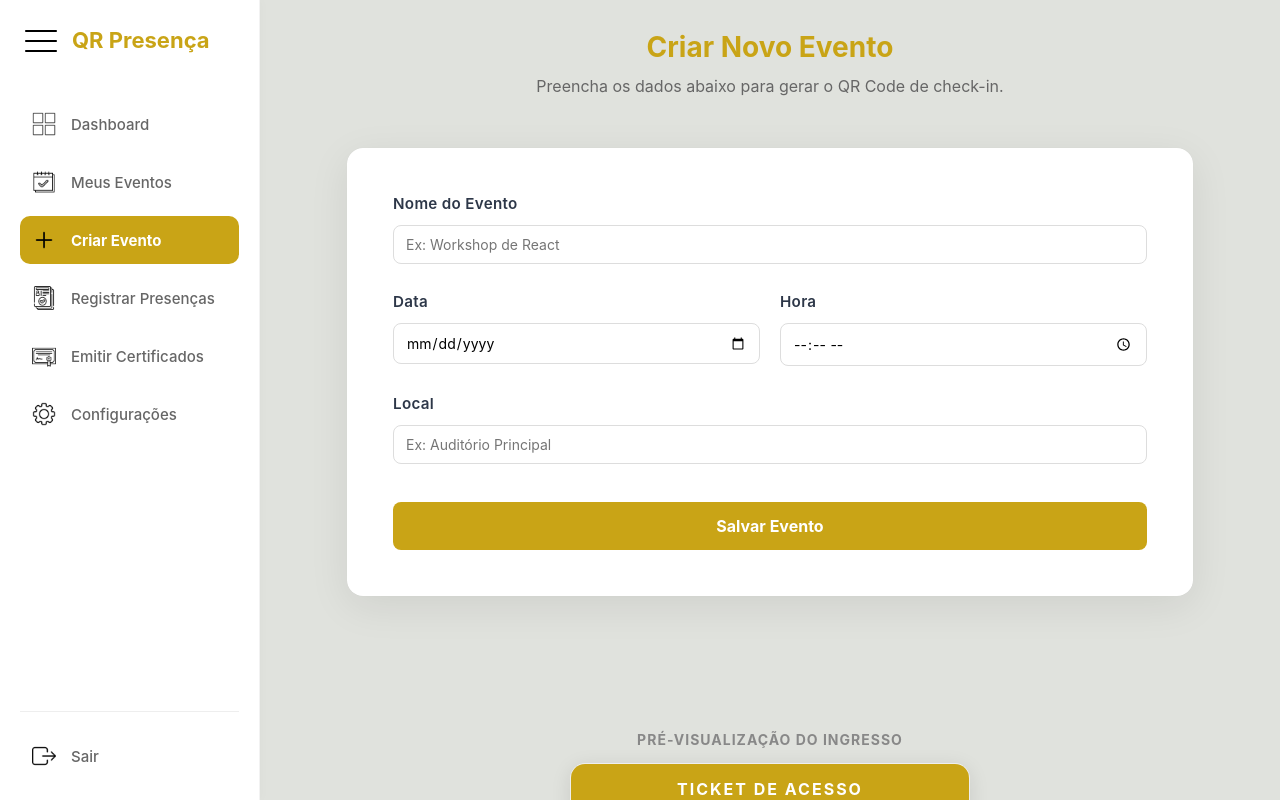
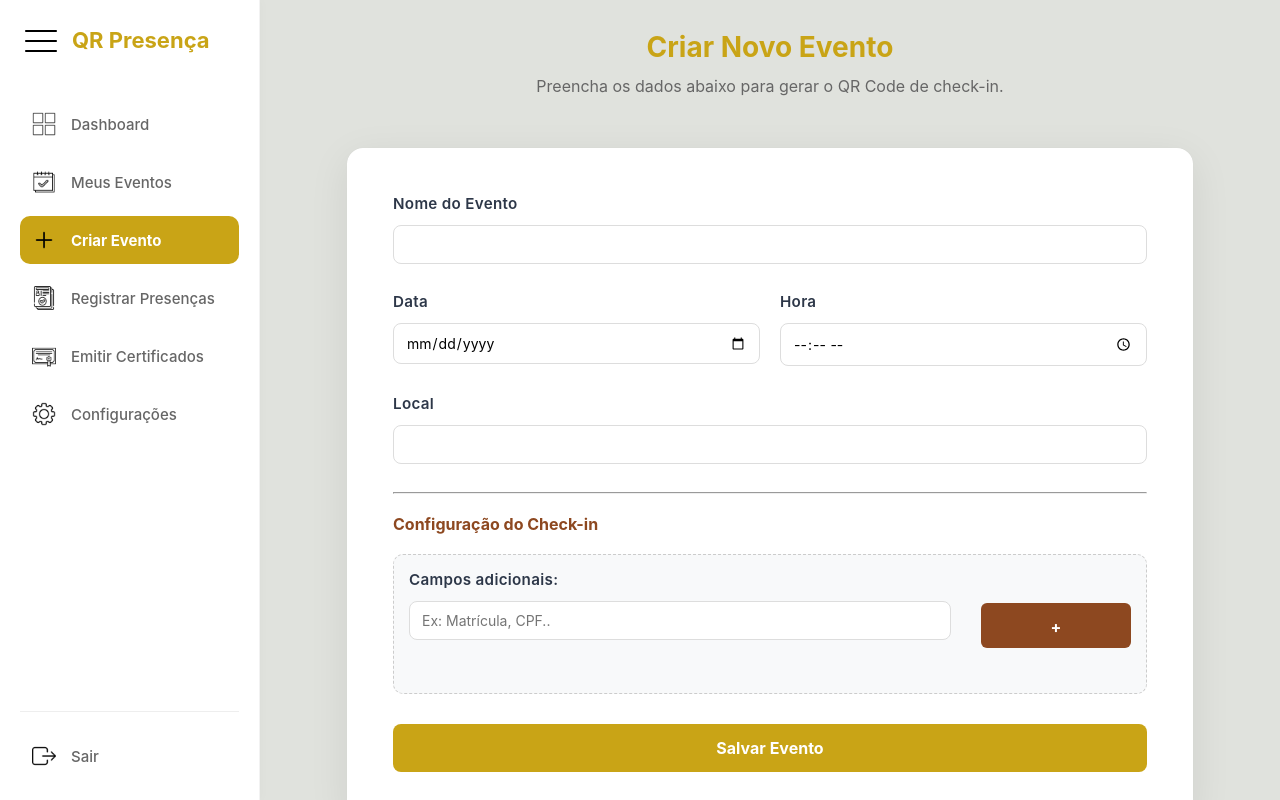
Before and after one commit to AmandaMaiaSM/QRCode_Presenca, a React (Vite) app: page /eventos/novo in a window 1280 px wide. Built offline with nearby package versions, Linux system fonts and the light colour scheme.

Commit message:
feat: ajustes e correções no fluxo de eventos e check-in, porem erro no checkin

```diff
--- a/src/pages/CheckInPublic/index.jsx
+++ b/src/pages/CheckInPublic/index.jsx
@@ -1,16 +1,29 @@
-import React, { useState } from "react";
-import { useParams } from "react-router-dom"; // Para pegar o ID do evento na URL
+import React, { useState, useEffect } from "react";
+import { useParams } from "react-router-dom";
 import "./styles.css";
 
 export default function CheckInPublic() {
   const { id } = useParams();
   const [sucesso, setSucesso] = useState(false);
+  const [configEvento, setConfigEvento] = useState(null);
+  const [form, setForm] = useState({}); // Começa como objeto vazio
 
-  const [form, setForm] = useState({
-    nome: "",
-    email: "",
-    telefone: ""
-  });
+  // 1. Carrega o evento ao mudar o id
+  useEffect(() => {
+    const eventos = JSON.parse(localStorage.getItem('meus_eventos') || '[]');
+    const eventoEncontrado = eventos.find(e => e.id === id);
+    setConfigEvento(eventoEncontrado || null);
+  }, [id]);
+
+  // 2. Inicializa o form quando configEvento mudar
+  useEffect(() => {
+    if (!configEvento) return;
+    const initialForm = { nome: "", email: "", telefone: "" };
+    configEvento.camposPersonalizados?.forEach(campo => {
+      initialForm[campo.name] = "";
+    });
+    setForm(initialForm);
+  }, [configEvento]);
 
   const handleChange = (e) => {
     setForm({ ...form, [e.target.name]: e.target.value });
@@ -19,11 +32,10 @@ export default function CheckInPublic() {
   const handleSubmit = (e) => {
     e.preventDefault();
 
-    //  BANCO DE DADOS
-    console.log("Dados recebidos do evento:", id);
-    console.log("Participante:", form);
+    // Aqui você enviaria 'form' para o banco.
+    // Ele já contém NOME, EMAIL, TELEFONE + CAMPOS EXTRAS.
+    console.log("Participante registrado no evento:", id, form);
 
-    // Se deu certo ou  o sucesso
     setSucesso(true);
   };
 
@@ -31,7 +43,6 @@ export default function CheckInPublic() {
     return (
       <div className="checkin-container success">
         <div className="success-card">
-          <div className="icon-check"></div>
           <h1>Presença Confirmada!</h1>
           <p>Obrigado, <strong>{form.nome}</strong>.</p>
           <p>Registrado com sucesso.</p>
@@ -40,51 +51,51 @@ export default function CheckInPublic() {
     );
   }
 
+  // Caso o evento não seja encontrado
+  if (!configEvento) {
+    return <div className="checkin-container">Evento não encontrado ou carregando...</div>;
+  }
+
   return (
     <div className="checkin-container">
       <div className="checkin-card">
         <header className="checkin-header">
           <h2>Bem-vindo(a)!</h2>
-          <p>Confirme sua presença no evento.</p>
-          <span className="event-id-badge">ID do Evento: {id}</span>
+          <p>Confirme sua presença em: <strong>{configEvento.nome}</strong></p>
+          <span className="event-id-badge">ID: {id}</span>
         </header>
 
         <form onSubmit={handleSubmit} className="checkin-form">
+          {/* --- CAMPOS PADRÃO --- */}
           <div className="form-group">
             <label>Nome Completo</label>
-            <input
-              type="text"
-              name="nome"
-              placeholder="Digite seu nome"
-              required
-              value={form.nome}
-              onChange={handleChange}
-            />
+            <input type="text" name="nome" required value={form.nome || ""} onChange={handleChange} />
           </div>
 
           <div className="form-group">
             <label>E-mail</label>
-            <input
-              type="email"
-              name="email"
-              placeholder="seu@email.com"
-              required
-              value={form.email}
-              onChange={handleChange}
-            />
+            <input type="email" name="email" required value={form.email || ""} onChange={handleChange} />
           </div>
 
           <div className="form-group">
             <label>Telefone / WhatsApp</label>
-            <input
-              type="tel"
-              name="telefone"
-              placeholder="(xx) 9xxxx-xxxx"
-              required
-              value={form.telefone}
-              onChange={handleChange}
-            />
+            <input type="tel" name="telefone" required value={form.telefone || ""} onChange={handleChange} />
           </div>
+
+          {/* --- CAMPOS DINÂMICOS (O que faltava) --- */}
+          {configEvento.camposPersonalizados && configEvento.camposPersonalizados.map((campo) => (
+            <div className="form-group" key={campo.id}>
+              <label>{campo.label}</label>
+              <input
+                type="text"
+                name={campo.name}
+                placeholder={`Digite seu ${campo.label}`}
+                required
+                value={form[campo.name] || ""}
+                onChange={handleChange}
+              />
+            </div>
+          ))}
 
           <button type="submit" className="btn-confirm">
             CONFIRMAR PRESENÇA
--- a/src/pages/CreateEvent/index.jsx
+++ b/src/pages/CreateEvent/index.jsx
@@ -19,17 +19,33 @@ export default function CreateEvent() {
     location: ""
   });
 
+  // ESTADOS DOS CAMPOS DINÂMICOS (Movidos para o topo)
+  const [camposExtras, setCamposExtras] = useState([]);
+  const [novoCampoNome, setNovoCampoNome] = useState("");
+
   // --- VARIÁVEIS AUXILIARES ---
   const baseUrl = window.location.origin;
   const qrValue = `${baseUrl}/checkin/${eventoId}`;
 
-  // --- FUNÇÕES ---
+  // --- FUNÇÕES DOS CAMPOS DINÂMICOS ---
+  const adicionarCampo = () => {
+    if (novoCampoNome.trim() === "") return;
+    const campo = {
+      id: Date.now(),
+      label: novoCampoNome,
+      name: novoCampoNome.toLowerCase().normalize("NFD").replace(/[\u0300-\u036f]/g, "").replace(/\s/g, "_"),
+    };
+    setCamposExtras([...camposExtras, campo]);
+    setNovoCampoNome("");
+  };
 
+  const removerCampo = (id) => {
+    setCamposExtras(camposExtras.filter(c => c.id !== id));
+  };
+
+  // --- FUNÇÕES DO FORMULÁRIO ---
   const handleChange = (e) => {
-    setForm({
-      ...form,
-      [e.target.name]: e.target.value
-    });
+    setForm({ ...form, [e.target.name]: e.target.value });
   };
 
   const handleSubmit = (e) => {
@@ -42,19 +58,19 @@ export default function CreateEvent() {
       hora: form.time,
       local: form.location,
       qrCodeValue: qrValue,
+      camposPersonalizados: camposExtras, // Agora integrado!
       participantes: []
     };
 
-    // Salva no localStorage para aparecer na lista de "Meus Eventos"
     const eventosSalvos = JSON.parse(localStorage.getItem('meus_eventos') || '[]');
     localStorage.setItem('meus_eventos', JSON.stringify([...eventosSalvos, novoEvento]));
 
     setShowSuccessModal(true);
   };
 
+  // --- OUTRAS FUNÇÕES (Download e Scroll) ---
   const downloadQRCode = () => {
     if (qrCodeRef.current === null) return;
-
     toPng(qrCodeRef.current, { cacheBust: true, backgroundColor: 'white' })
       .then((dataUrl) => {
         const link = document.createElement("a");
@@ -62,9 +78,7 @@ export default function CreateEvent() {
         link.href = dataUrl;
         link.click();
       })
-      .catch((err) => {
-        console.error("Erro ao gerar imagem do QR Code", err);
-      });
+      .catch((err) => console.error("Erro ao gerar QR Code", err));
   };
 
   const scrollToTicket = () => {
@@ -77,9 +91,7 @@ export default function CreateEvent() {
   return (
     <div className="dashboard-container">
       <Sidebar />
-
       <main className="main-content">
-
         <header className="page-header">
            <h1>Criar Novo Evento</h1>
            <p>Preencha os dados abaixo para gerar o QR Code de check-in.</p>
@@ -90,95 +102,79 @@ export default function CreateEvent() {
             <form className="create-event-form" onSubmit={handleSubmit}>
               <div className="form-group">
                 <label htmlFor="name">Nome do Evento</label>
-                <input
-                  type="text"
-                  id="name"
-                  name="name"
-                  placeholder="Ex: Workshop de React"
-                  value={form.name}
-                  onChange={handleChange}
-                  required
-                />
+                <input type="text" id="name" name="name" value={form.name} onChange={handleChange} required />
               </div>
 
               <div className="form-row">
                 <div className="form-group">
                   <label htmlFor="date">Data</label>
-                  <input
-                    type="date"
-                    id="date"
-                    name="date"
-                    value={form.date}
-                    onChange={handleChange}
-                    required
-                  />
+                  <input type="date" id="date" name="date" value={form.date} onChange={handleChange} required />
                 </div>
                 <div className="form-group">
                   <label htmlFor="time">Hora</label>
-                  <input
-                    type="time"
-                    id="time"
-                    name="time"
-                    value={form.time}
-                    onChange={handleChange}
-                    required
-                  />
+                  <input type="time" id="time" name="time" value={form.time} onChange={handleChange} required />
                 </div>
               </div>
 
               <div className="form-group">
                 <label htmlFor="location">Local</label>
+                <input type="text" id="location" name="location" value={form.location} onChange={handleChange} required />
+              </div>
+
+              <hr />
+              <h3 style={{fontSize: '16px', margin: '20px 0 10px'}}>Configuração do Check-in</h3>
+
+              <div className="dynamic-fields-section">
+                <div className="form-row" style={{alignItems: 'flex-end'}}>
+                  <div className="form-group" style={{flex: 1}}>
+                    <label>Campos adicionais:</label>
                     <input
                       type="text"
-                  id="location"
-                  name="location"
-                  placeholder="Ex: Auditório Principal"
-                  value={form.location}
-                  onChange={handleChange}
-                  required
+                      placeholder="Ex: Matrícula, CPF.."
+                      value={novoCampoNome}
+                      onChange={(e) => setNovoCampoNome(e.target.value)}
                     />
                   </div>
+                  {/* Importante: type="button" para não dar submit */}
+                  <button type="button" className="btn-add" onClick={adicionarCampo} style={{marginBottom: '20px', height: '45px'}}>
+                    +
+                  </button>
+                </div>
 
-              <button type="submit" className="btn-submit">
+                <div className="tags-container" style={{display: 'flex', flexWrap: 'wrap', gap: '8px'}}>
+                  {camposExtras.map(campo => (
+                    <span key={campo.id} className="tag" style={{background: '#eee', padding: '5px 10px', borderRadius: '15px', fontSize: '12px'}}>
+                      {campo.label}
+                      <button type="button" onClick={() => removerCampo(campo.id)} style={{marginLeft: '8px', border: 'none', background: 'none', cursor: 'pointer', color: 'red'}}>x</button>
+                    </span>
+                  ))}
+                </div>
+              </div>
+
+              <button type="submit" className="btn-submit" style={{marginTop: '30px'}}>
                 Salvar Evento
               </button>
             </form>
           </section>
 
+          {/* ASIDE PREVIEW (Manteve igual) */}
           <aside className="preview-section">
-            <h3>Pré-visualização do Ingresso</h3>
-
+            {/* ... seu código do ticket e QR Code ... */}
             <div className="event-card">
-              <div className="card-header">
-                 <span>TICKET DE ACESSO</span>
-              </div>
-
+               <div className="card-header"><span>TICKET DE ACESSO</span></div>
                <div className="card-body">
                  <h4>{form.name || "Nome do Evento"}</h4>
-
                  <div className="card-info">
                    <p><strong>Data:</strong> {form.date || "--/--/----"}</p>
                    <p><strong>Hora:</strong> {form.time || "--:--"}</p>
                    <p><strong>Local:</strong> {form.location || "Local não definido"}</p>
-                  <p style={{fontSize: '10px', color: '#999', marginTop: '5px'}}>ID: {eventoId}</p>
                  </div>
-
                  <div className="qr-container" ref={qrCodeRef}>
-                   <QRCode
-                    value={form.name ? qrValue : "vazio"}
-                    size={140}
-                    level={"H"}
-                   />
+                    <QRCode value={form.name ? qrValue : "vazio"} size={140} level={"H"} />
                  </div>
                </div>
-
                <div className="card-footer">
-                <button
-                  type="button"
-                  className="btn-download"
-                  onClick={downloadQRCode}
-                  disabled={!form.name}
-                >
+                 <button type="button" className="btn-download" onClick={downloadQRCode} disabled={!form.name}>
                    Baixar QR Code
                  </button>
                </div>
--- a/src/pages/CreateEvent/styles.css
+++ b/src/pages/CreateEvent/styles.css
@@ -259,3 +259,53 @@ input:focus {
     gap: 0;
   }
 }
+
+/*Campos adcionais */
+
+.dynamic-fields-section {
+  margin-top: 20px;
+  padding: 15px;
+  background: #f8f9fa;
+  border-radius: 10px;
+  border: 1px dashed #ccc;
+}
+
+.tags-container {
+  display: flex;
+  flex-wrap: wrap;
+  gap: 10px;
+  margin-top: 10px;
+}
+
+.field-tag {
+  background: #c9a416;
+  color: white;
+  padding: 5px 12px;
+  border-radius: 20px;
+  font-size: 13px;
+  display: flex;
+  align-items: center;
+  gap: 8px;
+}
+
+.field-tag button {
+  background: none;
+  border: none;
+  color: white;
+  font-weight: bold;
+  cursor: pointer;
+}
+
+.btn-add {
+  background: #333;
+  color: white;
+  border: none;
+  padding: 8px 15px;
+  margin-left: 10px;
+  max-width: 150px;
+  font-size: 14px;
+  border-radius: 8px;
+  cursor: pointer;
+  transition: background 0.3s;
+
+}
```
Lines whose indentation alone changed are shown as unchanged.
